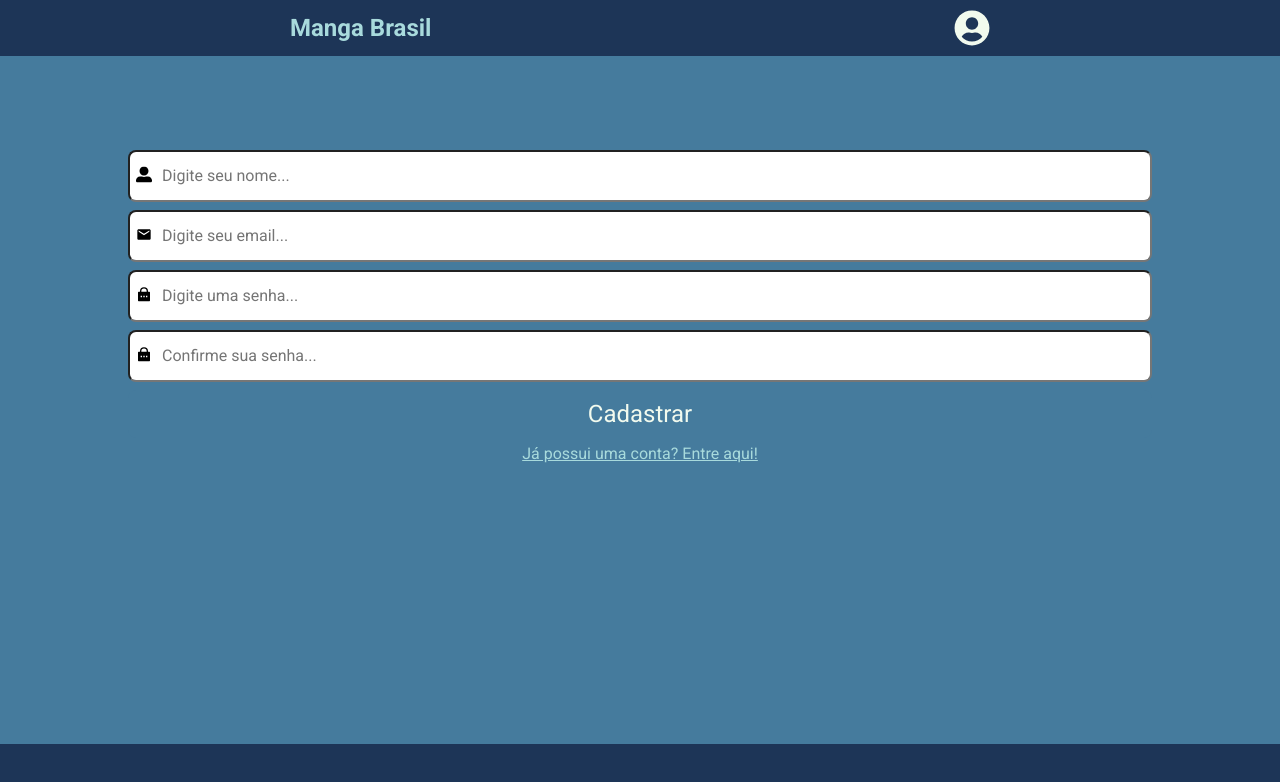
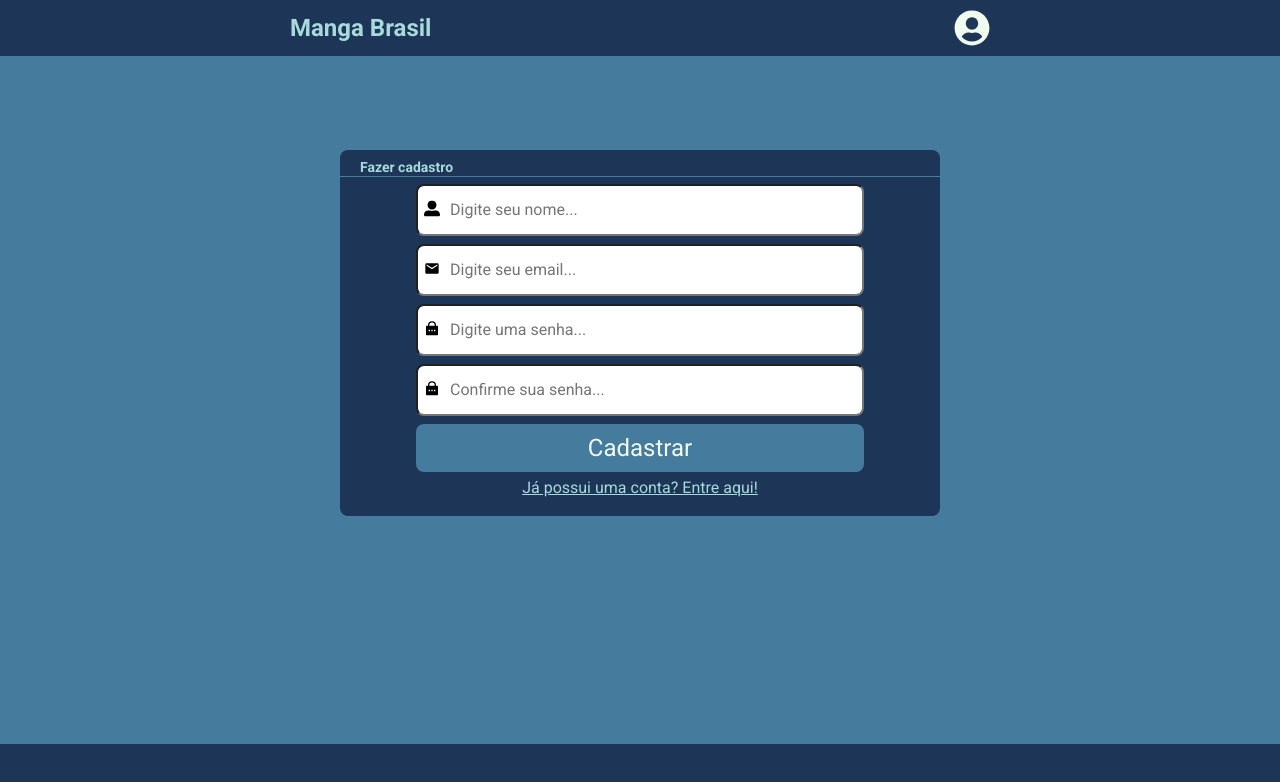
Before and after one commit to yorigcs/mangas-br-front, a React (Vite) app: page /sign-up in a window 1280 px wide. Shown: the top 782 px of the page. Built offline with nearby package versions, Linux system fonts and the light colour scheme.

Commit message:
refactor: add ContentBlock

```diff
--- a/src/pages/sign-in/SignIn.tsx
+++ b/src/pages/sign-in/SignIn.tsx
@@ -15,6 +15,7 @@ import { Link } from 'react-router-dom'
 import { MdEmail } from 'react-icons/md'
 import { RiLockPasswordFill } from 'react-icons/ri'
 import { useAuth } from '../../contexts/auth'
+import { ContentBlock } from '../../components/contents/ContentBlock'
 
 export const SignIn = (): JSX.Element => {
   const { signIn } = useAuth()
@@ -38,7 +39,7 @@ export const SignIn = (): JSX.Element => {
     if (isFormValid) {
       setLoading(true)
       singInRequest(userData)
-        .then((resp: SignInResponse) => { signIn(resp.data.user) })
+        .then((resp: SignInResponse) => { signIn(resp.data.user, resp.data.token) })
         .catch((err) => { setRequestError(err.response.data.error) })
         .finally(() => setLoading(false))
     }
@@ -48,12 +49,15 @@ export const SignIn = (): JSX.Element => {
     <>
       <Header />
       <Main>
-        <Form title='Fazer login' onSubmit={handleSubmit} err={requestError}>
-          <Input icon={<MdEmail />} placeHolder='Digite seu email...' name='email' type='email' onChange={e => handleChange(e, setUserData)} value={userData.email} err={emailError} loading={!!loading}/>
-          <Input icon={<RiLockPasswordFill />} placeHolder='Digite uma senha...' name='password' type='password' onChange={e => handleChange(e, setUserData)} value={userData.password} err={passwordError} loading={!!loading}/>
-          <ButtonForm message='Entrar' loading={!!loading}/>
-          <Link to='/sign-up'>Não possui uma conta? Cadastre-se!</Link>
-        </Form>
+        <ContentBlock title='Fazer login' size={{ width: '600px' }}>
+          <Form onSubmit={handleSubmit} msg={requestError}>
+            <Input icon={<MdEmail />} placeHolder='Digite seu email...' name='email' type='email' onChange={e => handleChange(e, setUserData)} value={userData.email} err={emailError} loading={!!loading} />
+            <Input icon={<RiLockPasswordFill />} placeHolder='Digite uma senha...' name='password' type='password' onChange={e => handleChange(e, setUserData)} value={userData.password} err={passwordError} loading={!!loading} />
+            <ButtonForm message='Entrar' loading={!!loading} />
+            <Link to='/sign-up'>Não possui uma conta? Cadastre-se!</Link>
+          </Form>
+        </ContentBlock>
+
       </Main>
 
       <Footer />
--- a/src/pages/sign-up/SignUp.tsx
+++ b/src/pages/sign-up/SignUp.tsx
@@ -15,6 +15,7 @@ import { handleChange } from '../../helpers'
 import { singUpRequest } from '../../services/requests'
 import { validateInputs } from './validateInputs'
 import { signUpData } from '../../models/signUpModel'
+import { ContentBlock } from '../../components/contents/ContentBlock'
 
 export const SignUp = (): JSX.Element => {
   const navigate = useNavigate()
@@ -52,7 +53,8 @@ export const SignUp = (): JSX.Element => {
     <>
       <Header />
       <Main>
-        <Form title='Criar Conta' onSubmit={handleSubmit} err={requestError}>
+      <ContentBlock title='Fazer cadastro' size={{ width: '600px' }}>
+      <Form onSubmit={handleSubmit} msg={requestError}>
           <Input icon={<FaUserAlt />} placeHolder='Digite seu nome...' name='name' type='text' onChange={e => handleChange(e, setUserData)} value={userData.name} err={nameError} loading={loading}/>
           <Input icon={<MdEmail />} placeHolder='Digite seu email...' name='email' type='email' onChange={e => handleChange(e, setUserData)} value={userData.email} err={emailError} loading={loading}/>
           <Input icon={<RiLockPasswordFill />} placeHolder='Digite uma senha...' name='password' type='password' onChange={e => handleChange(e, setUserData)} value={userData.password} err={passwordError} loading={loading}/>
@@ -60,6 +62,8 @@ export const SignUp = (): JSX.Element => {
           <ButtonForm message='Cadastrar' loading={loading}/>
           <Link to='/sign-in'>Já possui uma conta? Entre aqui!</Link>
         </Form>
+      </ContentBlock>
+
       </Main>
 
       <Footer />
```
